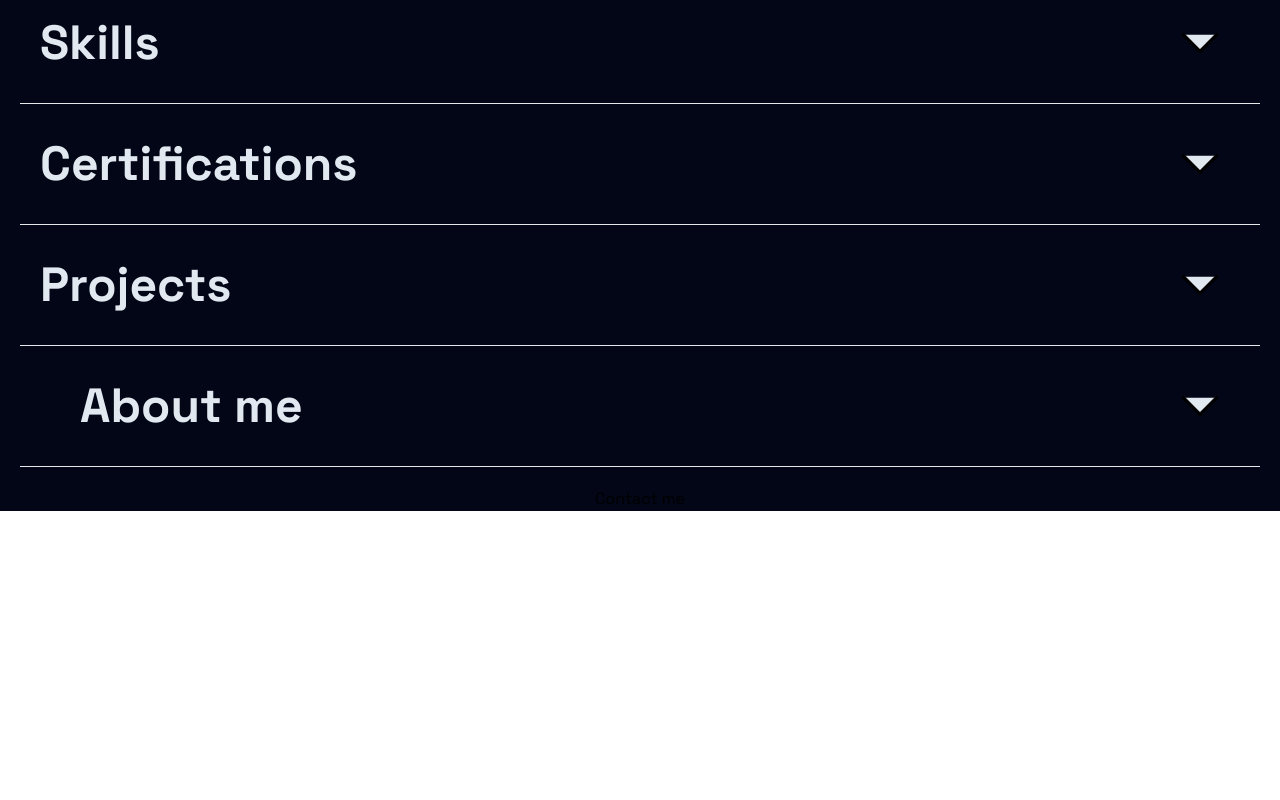
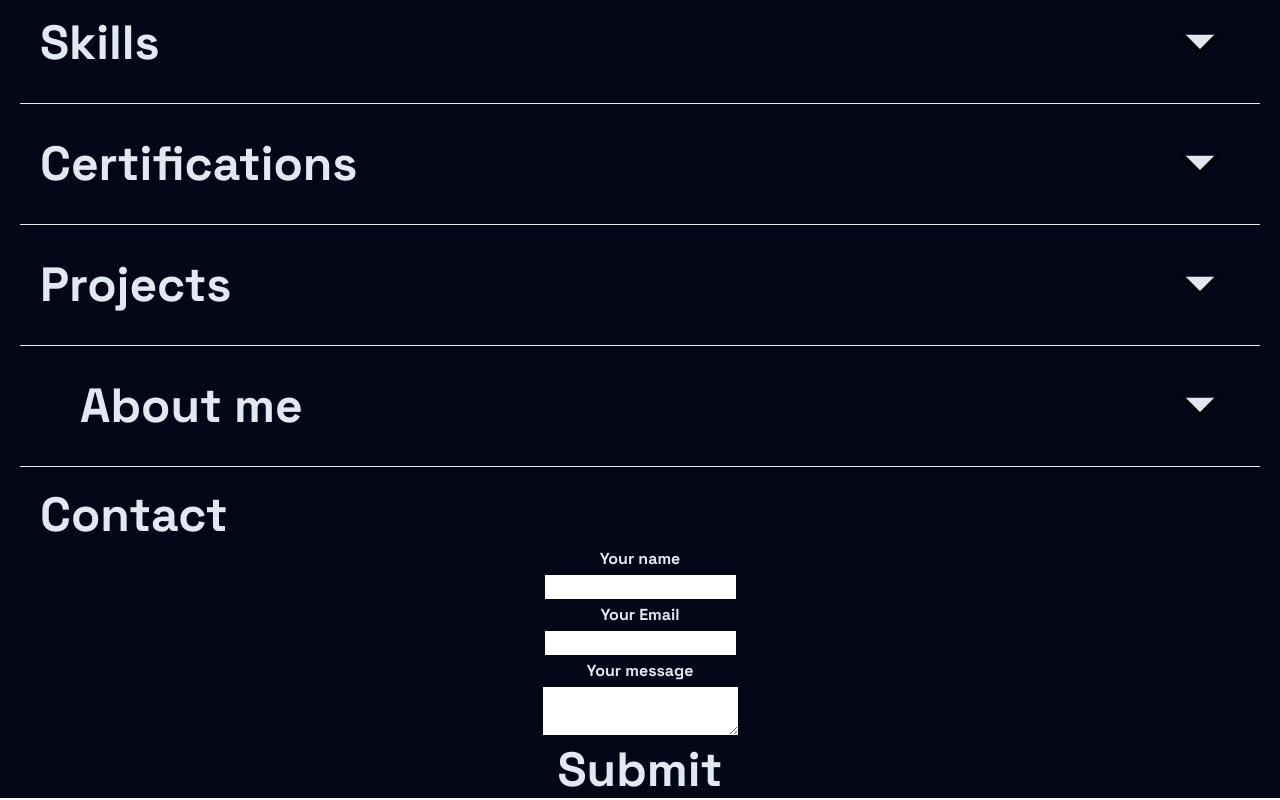
Before and after one commit to FabioDev86/my_new_portfolio, a Next.js app: page / in a window 1280 px wide. Shown: the part 587-1387 px from the top of the page. Before the commit the page ends 1098 px from the top, so only its background shows below. Built offline with nearby package versions, Linux system fonts and the light colour scheme.

Commit message:
added contact Section

```diff
--- a/src/components/Contact.jsx
+++ b/src/components/Contact.jsx
@@ -1,11 +1,86 @@
 'use client'
 import { useState } from "react";
+import {useField, Form, Formik } from 'formik';
+import * as Yup from 'yup';
+import emailjs from '@emailjs/browser';
 
 export default function Contact(){
 
+    const MyInput = ({ label, ...props }) => {
+        const [field, meta] = useField(props);
+        return (
+            <div className="input-box">
+                <label htmlFor={props.id || props.name}><p>{label}</p></label>
+                <input className="input" {...field} {...props} />
+                <div className="text-red-600">{ meta.touched && meta.error ? meta.error : null }</div>
+            </div>
+        );
+    };
+    const MyTextArea = ({ label, ...props }) => {
+        const [field, meta] = useField(props);
+        return (
+          <div className="input-box">
+            <label htmlFor={props.id || props.name}><p>{label}</p></label>
+            <textarea className="input" {...field} {...props} />
+            <div className="text-red-600">{ meta.touched && meta.error ? meta.error : null }</div>
+          </div>
+        );
+    };
+    async function handleSubmit(values){
+        let params = {
+            to_name : "Fabio",
+            from_name : values.name,
+            reply_to : values.email,
+            message : values.message
+        };
+        emailjs.send('service_wsxg3dy', 'template_59d3ypj', params, 'n629mPkgzuzLZfXwH')
+            .then((result) => {
+                alert("Your email has been sent");
+            }, (error) => {
+                console.log(error.text);
+            }
+        );
+    }
+
     return(
         <div id="contact">
-            Contact me
+            <h1 className="m-0 text-left px-10">Contact</h1>
+            <Formik
+                initialValues = {{
+                    name: '',
+                    email: '',
+                    message: ''
+                }}
+                validationSchema = {
+                    Yup.object({
+                        name: Yup.string().required("Name required"),
+                        email: Yup.string().email("Please insert valid email").required("Email required"),
+                        message: Yup.string().required("Please write your message")
+                    })
+                }
+                onSubmit = { values => {handleSubmit(values)}}
+            >
+
+                <Form>
+                    <MyInput
+                        label="Your name"
+                        name="name"
+                        type="text"
+                    />
+                    <MyInput
+                        label="Your Email"
+                        name="email"
+                        type="email"
+                    />
+                    <MyTextArea
+                        label="Your message"
+                        name="message"
+                        type="textarea"
+                    />
+                    <button type="submit" id="submit"><h1>Submit</h1></button>
+                </Form>
+
+             </Formik>
         </div>
     );
 }
--- a/src/components/Skills.jsx
+++ b/src/components/Skills.jsx
@@ -18,7 +18,7 @@ export default function Skills(){
                     <p className="backend">Back End</p>
                     <p className="utility">Generic</p>
                 </div>
-                <div className="grid md:grid-cols-3 lg:grid-cols-4">
+                <div className="grid sm:grid-cols-3 lg:grid-cols-4">
                     <h2 className="frontend">HTML</h2>
                     <h2 className="frontend">CSS</h2>
                     <h2 className="frontend">Java Script</h2>
```
Also changed, not shown: package.json (+7 -4 lines), 1 other file (tests, documents, lock files or other folders).
